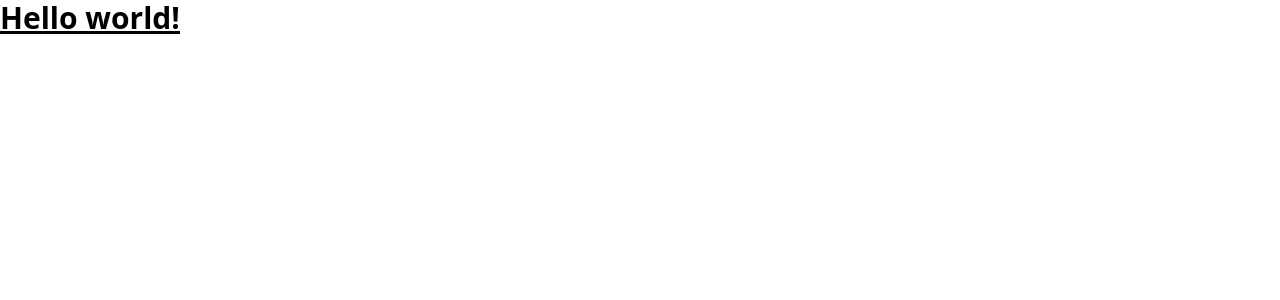
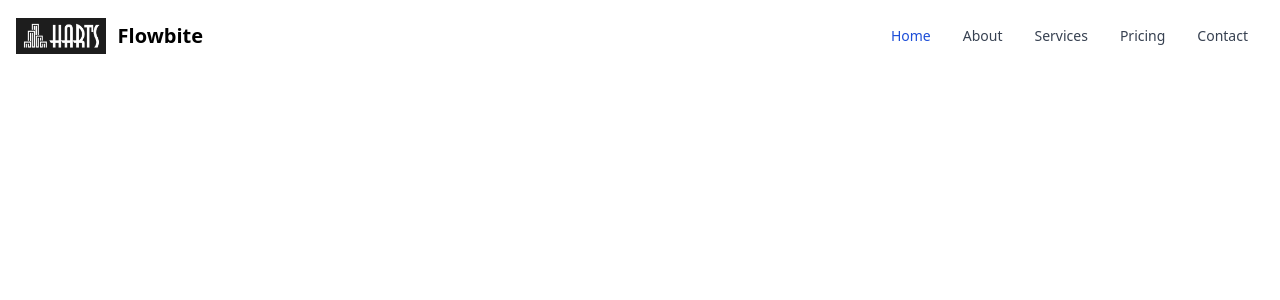
Before and after one commit to didierganthier/harts-website, a Next.js app: page / in a window 1280 px wide. Shown: the top 300 px of the page. Built offline with nearby package versions, Linux system fonts and the light colour scheme.

Commit message:
Add Flowbyte Tailwindcss  Navbar

```diff
--- a/pages/index.js
+++ b/pages/index.js
@@ -1,7 +1,37 @@
 export default function Home() {
   return (
-    <h1 className="text-3xl font-bold underline">
-      Hello world!
-    </h1>
+    <div>
+      <nav class="bg-white border-gray-200 px-2 sm:px-4 py-2.5 rounded dark:bg-gray-900">
+        <div class="container flex flex-wrap items-center justify-between mx-auto">
+          <a href="https://flowbite.com/" class="flex items-center">
+              <img src="./hartslogo.png" class="h-6 mr-3 sm:h-9" alt="Flowbite Logo" />
+              <span class="self-center text-xl font-semibold whitespace-nowrap dark:text-white">Flowbite</span>
+          </a>
+          <button data-collapse-toggle="navbar-default" type="button" class="inline-flex items-center p-2 ml-3 text-sm text-gray-500 rounded-lg md:hidden hover:bg-gray-100 focus:outline-none focus:ring-2 focus:ring-gray-200 dark:text-gray-400 dark:hover:bg-gray-700 dark:focus:ring-gray-600" aria-controls="navbar-default" aria-expanded="false">
+            <span class="sr-only">Open main menu</span>
+            <svg class="w-6 h-6" aria-hidden="true" fill="currentColor" viewBox="0 0 20 20" xmlns="http://www.w3.org/2000/svg"><path fill-rule="evenodd" d="M3 5a1 1 0 011-1h12a1 1 0 110 2H4a1 1 0 01-1-1zM3 10a1 1 0 011-1h12a1 1 0 110 2H4a1 1 0 01-1-1zM3 15a1 1 0 011-1h12a1 1 0 110 2H4a1 1 0 01-1-1z" clip-rule="evenodd"></path></svg>
+          </button>
+          <div class="hidden w-full md:block md:w-auto" id="navbar-default">
+            <ul class="flex flex-col p-4 mt-4 border border-gray-100 rounded-lg bg-gray-50 md:flex-row md:space-x-8 md:mt-0 md:text-sm md:font-medium md:border-0 md:bg-white dark:bg-gray-800 md:dark:bg-gray-900 dark:border-gray-700">
+              <li>
+                <a href="#" class="block py-2 pl-3 pr-4 text-white bg-blue-700 rounded md:bg-transparent md:text-blue-700 md:p-0 dark:text-white" aria-current="page">Home</a>
+              </li>
+              <li>
+                <a href="#" class="block py-2 pl-3 pr-4 text-gray-700 rounded hover:bg-gray-100 md:hover:bg-transparent md:border-0 md:hover:text-blue-700 md:p-0 dark:text-gray-400 md:dark:hover:text-white dark:hover:bg-gray-700 dark:hover:text-white md:dark:hover:bg-transparent">About</a>
+              </li>
+              <li>
+                <a href="#" class="block py-2 pl-3 pr-4 text-gray-700 rounded hover:bg-gray-100 md:hover:bg-transparent md:border-0 md:hover:text-blue-700 md:p-0 dark:text-gray-400 md:dark:hover:text-white dark:hover:bg-gray-700 dark:hover:text-white md:dark:hover:bg-transparent">Services</a>
+              </li>
+              <li>
+                <a href="#" class="block py-2 pl-3 pr-4 text-gray-700 rounded hover:bg-gray-100 md:hover:bg-transparent md:border-0 md:hover:text-blue-700 md:p-0 dark:text-gray-400 md:dark:hover:text-white dark:hover:bg-gray-700 dark:hover:text-white md:dark:hover:bg-transparent">Pricing</a>
+              </li>
+              <li>
+                <a href="#" class="block py-2 pl-3 pr-4 text-gray-700 rounded hover:bg-gray-100 md:hover:bg-transparent md:border-0 md:hover:text-blue-700 md:p-0 dark:text-gray-400 md:dark:hover:text-white dark:hover:bg-gray-700 dark:hover:text-white md:dark:hover:bg-transparent">Contact</a>
+              </li>
+            </ul>
+          </div>
+        </div>
+      </nav>
+    </div>
   )
 }
```
Also changed, not shown: pages/hartslogo.png (added).
